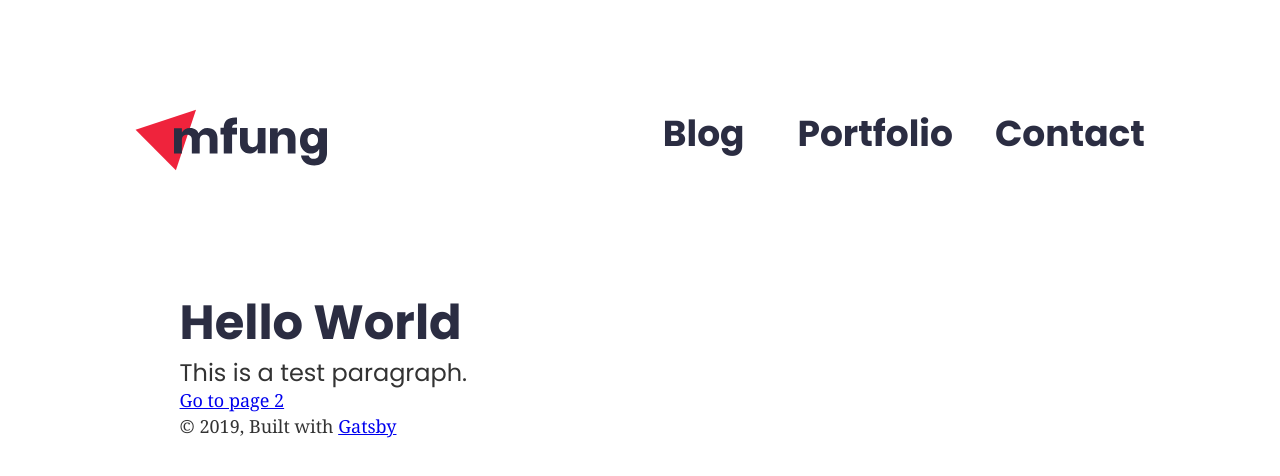
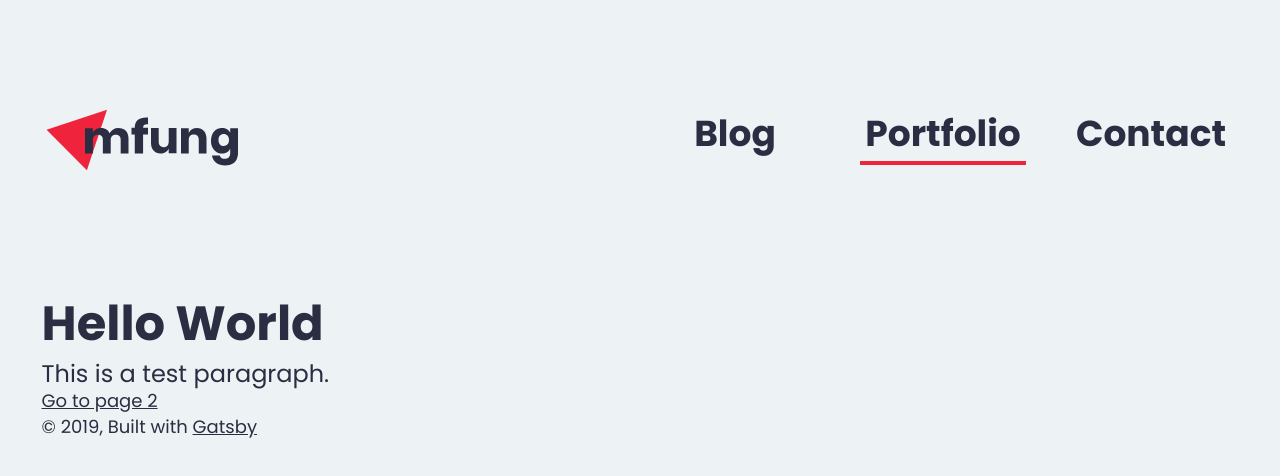
Before and after one commit to mfung1/mfung-gatsby, a Gatsby site: page / in a window 1280 px wide. Built offline with nearby package versions, Linux system fonts and the light colour scheme; Gatsby itself is replaced by a stand-in of ours.

Commit message:
Add link and header

```diff
--- a/src/components/01-Atoms/config.scss
+++ b/src/components/01-Atoms/config.scss
@@ -1,4 +1,5 @@
 // Config
+
 
 // Colors
 @import './colours.scss';
@@ -6,3 +7,7 @@
 // Typography
 @import './fonts.scss';
 @import './font-sizes.scss';
+
+// Reset
+
+@import './reset.scss';
--- a/src/components/02-Molecules/Link/index.js
+++ b/src/components/02-Molecules/Link/index.js
@@ -3,7 +3,7 @@
 import styles from './link.module.scss';
 const MFLink = (props) => {
   return (
-  <Link to={props.path} className={`${styles['mf-link']} ${props.level ? styles[`mf-link-${props.level}`] : ''}`} activeClassName={`${styles['mf-lnk-active']}`}>
+  <Link to={props.path} className={`${styles['mf-link']} ${props.level ? styles[`mf-link-${props.level}`] : ''}`} activeClassName={styles['mf-link-active']}>
     <span>
       {props.text}
     </span>
--- a/src/components/02-Molecules/Link/link.module.scss
+++ b/src/components/02-Molecules/Link/link.module.scss
@@ -9,6 +9,22 @@
   font-family: Poppins, Arial, Helvetica, sans-serif;
   font-weight: bold;
   position: relative;
+
+  span::after {
+    content: '';
+    position: absolute;
+    display: block;
+    width: 100%;
+    height: 4px;
+    background-color: transparent;
+    transition: background-color .3s ease-in-out;
+  }
+
+  &:hover span::after,
+  &:focus span::after {
+    background-color: $pinkishRed;
+    transition: background-color .3s ease-in-out;
+  }
   &-t1 {
     font-size: 36px;
   }
@@ -20,11 +36,6 @@
   }
 
   &-active span::after{
-    content: '';
-    position: absolute;
-    display: block;
-    width: 100%;
-    height: 4px;
     background-color: $pinkishRed;
   }
 }
--- a/src/components/03-Organisms/Navigation/header.js
+++ b/src/components/03-Organisms/Navigation/header.js
@@ -15,7 +15,7 @@
     <div
       style={{
         margin: `0 auto`,
-        maxWidth: 1058,
+        maxWidth: 1236,
         padding: `89px 24px 0`,
       }}
     >
@@ -36,7 +36,7 @@
             text="Blog"
           />
           <MFLink
-            path="/portfolio"
+            path="/"
             level="t1"
             text="Portfolio"
           />
--- a/src/components/layout.js
+++ b/src/components/layout.js
@@ -30,7 +30,7 @@
       <div
         style={{
           margin: `0 auto`,
-          maxWidth: 960,
+          maxWidth: 1236,
           padding: `0px 1.0875rem 1.45rem`,
           paddingTop: 0,
         }}
```
